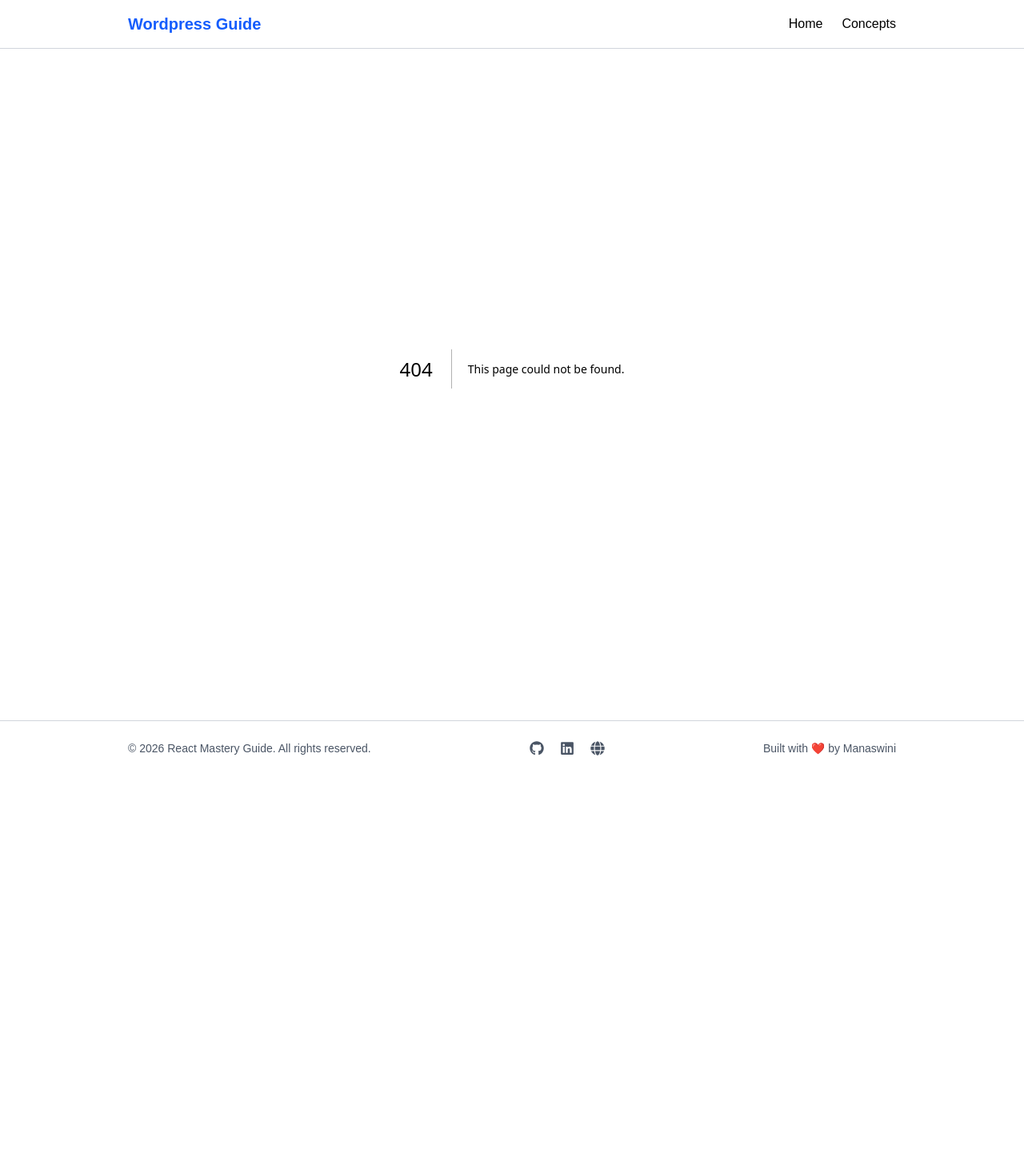
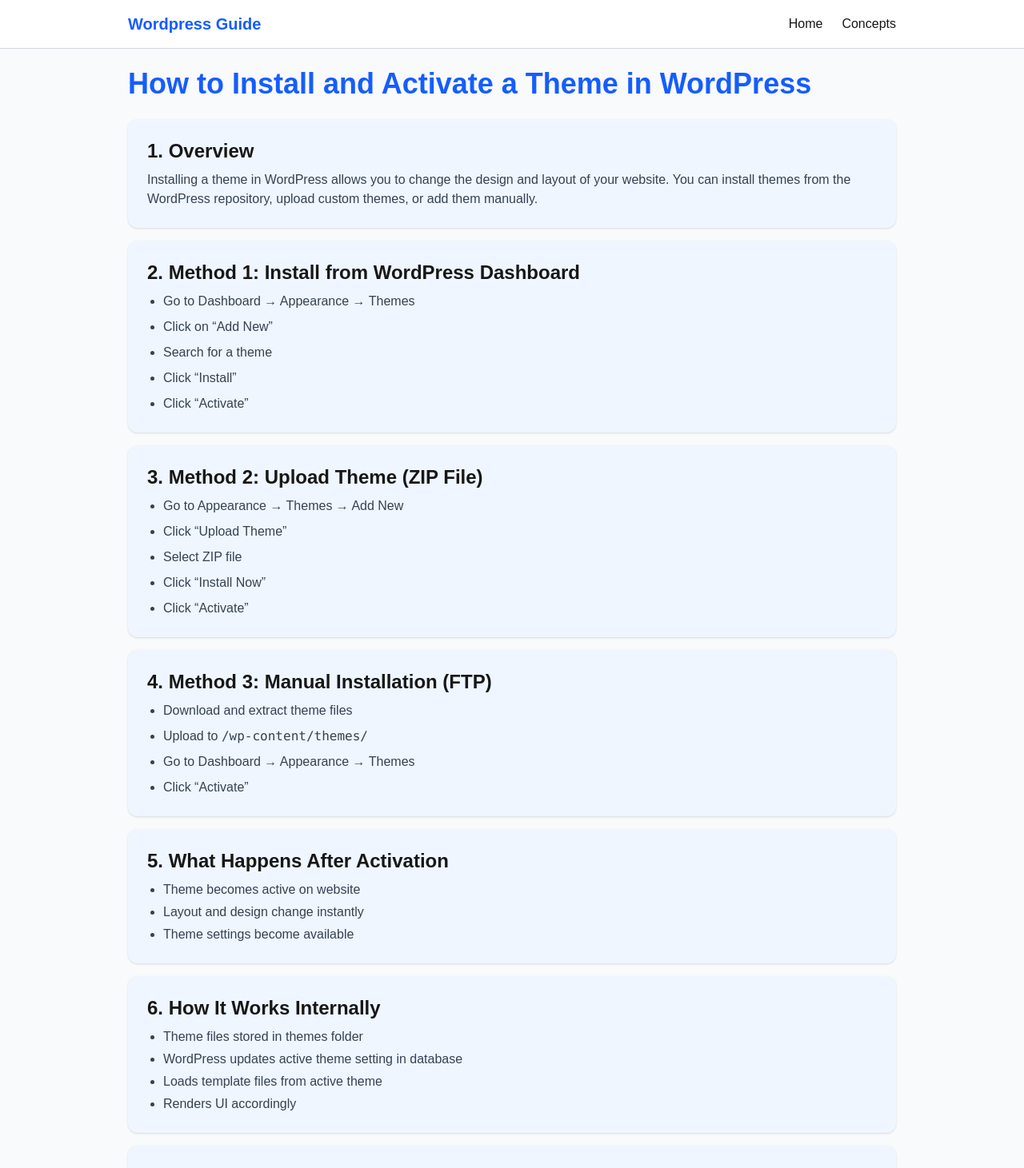
Before and after one commit to Monisasmal/WordPress-Concepts, a Next.js app: page /concepts/InstallActivateTheme in a window 1280 px wide. Before the commit this address had no page. Shown: the top 1461 px of the page at 80% size. Before the commit the page ends 970 px from the top, so only its background shows below. Built offline with nearby package versions, Linux system fonts and the light colour scheme.

Commit message:
first commit

```diff
--- /dev/null
+++ b/src/app/concepts/InstallActivateTheme/page.tsx
@@ -0,0 +1,135 @@
+export default function InstallActivateTheme() {
+  return (
+    <div className="bg-gray-50 min-h-screen">
+
+      {/* Container */}
+      <div className="w-full max-w-5xl mx-auto px-4 sm:px-6 lg:px-8 py-6">
+
+        {/* Header */}
+        <h1 className="text-2xl sm:text-3xl md:text-4xl font-bold text-blue-600 mb-6">
+          How to Install and Activate a Theme in WordPress
+        </h1>
+
+        {/* Card Wrapper */}
+        <div className="space-y-4">
+
+          {/* Overview */}
+          <section className="bg-blue-50 shadow-sm rounded-xl p-4 sm:p-6">
+            <h2 className="text-lg sm:text-xl md:text-2xl font-semibold mb-2">
+              1. Overview
+            </h2>
+            <p className="text-sm sm:text-base text-gray-700">
+              Installing a theme in WordPress allows you to change the design and layout
+              of your website. You can install themes from the WordPress repository,
+              upload custom themes, or add them manually.
+            </p>
+          </section>
+
+          {/* Method 1 */}
+          <section className="bg-blue-50 shadow-sm rounded-xl p-4 sm:p-6">
+            <h2 className="text-lg sm:text-xl md:text-2xl font-semibold mb-2">
+              2. Method 1: Install from WordPress Dashboard
+            </h2>
+            <ul className="list-disc ml-5 text-sm sm:text-base text-gray-700 space-y-2">
+              <li>Go to Dashboard → Appearance → Themes</li>
+              <li>Click on “Add New”</li>
+              <li>Search for a theme</li>
+              <li>Click “Install”</li>
+              <li>Click “Activate”</li>
+            </ul>
+          </section>
+
+          {/* Method 2 */}
+          <section className="bg-blue-50 shadow-sm rounded-xl p-4 sm:p-6">
+            <h2 className="text-lg sm:text-xl md:text-2xl font-semibold mb-2">
+              3. Method 2: Upload Theme (ZIP File)
+            </h2>
+            <ul className="list-disc ml-5 text-sm sm:text-base text-gray-700 space-y-2">
+              <li>Go to Appearance → Themes → Add New</li>
+              <li>Click “Upload Theme”</li>
+              <li>Select ZIP file</li>
+              <li>Click “Install Now”</li>
+              <li>Click “Activate”</li>
+            </ul>
+          </section>
+
+          {/* Method 3 */}
+          <section className="bg-blue-50 shadow-sm rounded-xl p-4 sm:p-6">
+            <h2 className="text-lg sm:text-xl md:text-2xl font-semibold mb-2">
+              4. Method 3: Manual Installation (FTP)
+            </h2>
+            <ul className="list-disc ml-5 text-sm sm:text-base text-gray-700 space-y-2">
+              <li>Download and extract theme files</li>
+              <li>Upload to <code>/wp-content/themes/</code></li>
+              <li>Go to Dashboard → Appearance → Themes</li>
+              <li>Click “Activate”</li>
+            </ul>
+          </section>
+
+          {/* Activation */}
+          <section className="bg-blue-50 shadow-sm rounded-xl p-4 sm:p-6">
+            <h2 className="text-lg sm:text-xl md:text-2xl font-semibold mb-2">
+              5. What Happens After Activation
+            </h2>
+            <ul className="list-disc ml-5 text-sm sm:text-base text-gray-700 space-y-1">
+              <li>Theme becomes active on website</li>
+              <li>Layout and design change instantly</li>
+              <li>Theme settings become available</li>
+            </ul>
+          </section>
+
+          {/* How */}
+          <section className="bg-blue-50 shadow-sm rounded-xl p-4 sm:p-6">
+            <h2 className="text-lg sm:text-xl md:text-2xl font-semibold mb-2">
+              6. How It Works Internally
+            </h2>
+            <ul className="list-disc ml-5 text-sm sm:text-base text-gray-700 space-y-1">
+              <li>Theme files stored in themes folder</li>
+              <li>WordPress updates active theme setting in database</li>
+              <li>Loads template files from active theme</li>
+              <li>Renders UI accordingly</li>
+            </ul>
+          </section>
+
+          {/* Advantages */}
+          <section className="bg-blue-50 shadow-sm rounded-xl p-4 sm:p-6">
+            <h2 className="text-lg sm:text-xl md:text-2xl font-semibold mb-2">
+              7. Advantages
+            </h2>
+            <ul className="list-disc ml-5 text-sm sm:text-base text-gray-700 space-y-1">
+              <li>Quick design change</li>
+              <li>No coding required</li>
+              <li>Easy to switch themes</li>
+            </ul>
+          </section>
+
+          {/* Limitations */}
+          <section className="bg-blue-50 shadow-sm rounded-xl p-4 sm:p-6">
+            <h2 className="text-lg sm:text-xl md:text-2xl font-semibold mb-2">
+              8. Limitations
+            </h2>
+            <ul className="list-disc ml-5 text-sm sm:text-base text-gray-700 space-y-1">
+              <li>Theme compatibility issues</li>
+              <li>Customization may be limited</li>
+              <li>Switching themes can affect layout</li>
+            </ul>
+          </section>
+
+          {/* Interview */}
+          <section className="bg-blue-50 shadow-sm rounded-xl p-4 sm:p-6">
+            <h2 className="text-lg sm:text-xl md:text-2xl font-semibold mb-2">
+              Interview Points
+            </h2>
+            <ul className="list-disc ml-5 text-sm sm:text-base text-gray-900 space-y-1">
+              <li>Install via dashboard, upload, or FTP</li>
+              <li>Activate to apply design</li>
+              <li>Stored in /wp-content/themes/</li>
+              <li>Only one active theme at a time</li>
+            </ul>
+          </section>
+
+        </div>
+      </div>
+    </div>
+  );
+}
--- a/src/app/concepts/page.tsx
+++ b/src/app/concepts/page.tsx
@@ -17,6 +17,7 @@
      {name: "Difference Between Categories and Tags?", path:"/concepts/CategoriesVsTags"},
      {name: "What is a Slug in WordPress?", path:"/concepts/SlugInWordPress"},
      {name: "What is a Theme in WordPress ?", path:"/concepts/WordPressTheme"},
+     {name: "How to Install and Activate a Theme in WordPress?", path:"/concepts/InstallActivateTheme"},
 ];
 
 export default function Concepts(){
```
